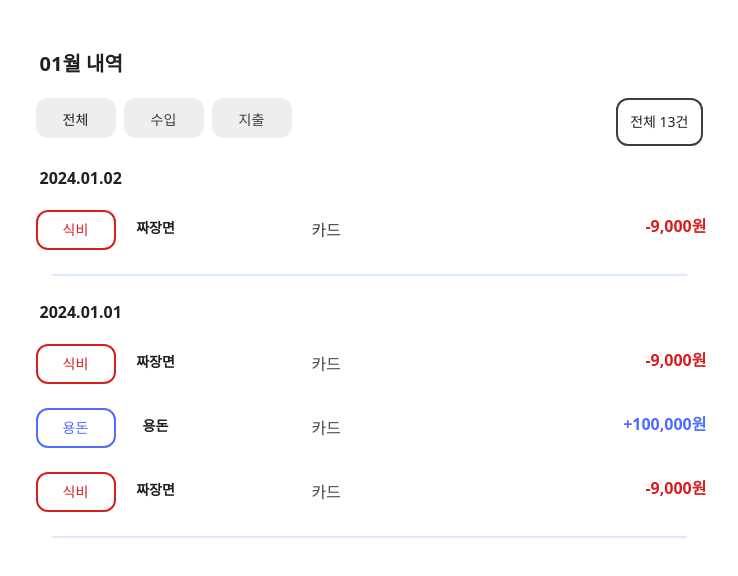
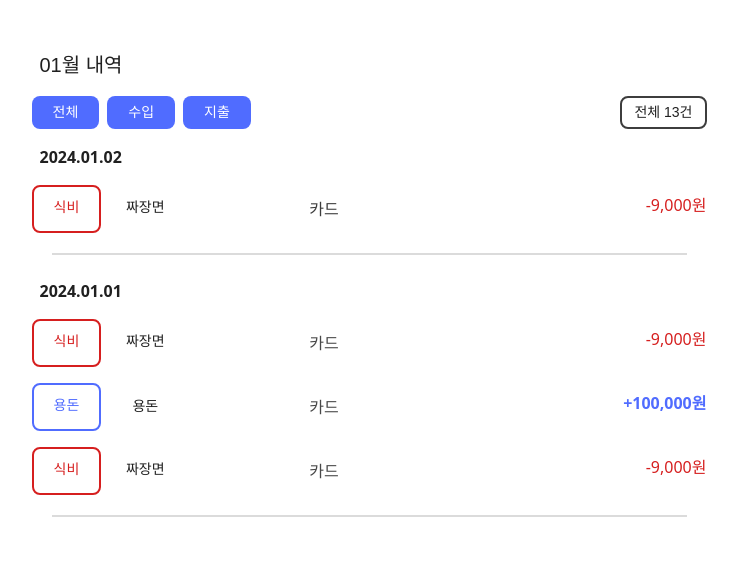
Before and after one commit to woorifisa-service-dev-4th/frontend-1st-woori-real-account-book, a plain HTML site: page public/inputoutput.html in a window 1280 px wide. Shown: the whole page, without its empty margins (271-1009 px from the left). Drawn offline with nearby package versions, Linux system fonts and the light colour scheme; a web font is replaced by a local one.

Commit message:
merge dev

```diff
--- a/public/inputoutput.html
+++ b/public/inputoutput.html
@@ -23,20 +23,17 @@
 <body>
     <div class="flex flex-col items-center pt-[50px]">
         <div class="min-w-[675px]">
-            <h1 class="text-xl ml-2"><strong>01월 내역</strong></h1>
+            <h1 class="weight-600 text-[20px] ml-2">01월 내역</h1>
             <div class="flex justify-between mt-4">
-                <ul class="flex">
-                    <li class="text-center bg-[#EEEEEE] hover:bg-[#506CFF] hover:text-indigo-50 active:bg-violet-700 text-sm h-10 w-20 m-1 p-3 rounded-xl">
-                        <button type="button">전체</button>
-                    </li>
-                    <li class="text-center bg-[#EEEEEE] text-[#3D3D3D] hover:bg-[#506CFF] hover:text-indigo-50 active:bg-violet-700 focus:outline-none focus:ring focus:ring-violet-300 text-sm h-10 w-20 m-1 p-3 rounded-xl">
-                        <button type="button">수입</button>
-                    </li>
-                    <li class="text-center bg-[#EEEEEE] text-[#3D3D3D] hover:bg-[#506CFF] hover:text-indigo-50 active:bg-violet-700 focus:outline-none focus:ring focus:ring-violet-300 text-sm h-10 w-20 m-1 p-3 rounded-xl">
-                        <button type="button">지출</button>
-                    </li>
-                </ul>
-                <div class="text-sm border-2 m-1 p-3 rounded-xl border-[#3D3D3D]">
+                <div class="flex flex-row gap-2">
+                    <button class="bg-[#506CFF] text-white hover:bg-[rgb(47,82,255)] hover:text-white rounded-[8px]  text-[14px] weight-600 px-[21px] py-[5px]"
+                            onclick="">전체</button>
+                    <button class="bg-[#506CFF] text-white hover:bg-[rgb(47,82,255)] hover:text-white rounded-[8px]  text-[14px] weight-600 px-[21px] py-[5px]"
+                            onclick="">수입</button>
+                    <button class="bg-[#506CFF] text-white hover:bg-[rgb(47,82,255)] hover:text-white rounded-[8px]  text-[14px] weight-600 px-[21px] py-[5px]"
+                    onclick="">지출</button>
+                </div>
+                <div class="text-[14px]  weight-500 border-2 px-[12px] py-[4px] rounded-[8px] border-[#3D3D3D]">
                     전체 13건
                 </div>
             </div>
@@ -44,11 +41,11 @@
         <div class="min-w-[675px]">
             <h1 class="text-base mt-4 ml-2 "><strong>2024.01.02</strong></h1>
             <div class="flex justify-between">
-                <ul class="flex mt-4">
-                    <li class="text-center text-sm h-10 w-20 text-[#D61F1F] m-1 p-2 rounded-xl border-2 border-[#D61F1F]">
+                <ul class="flex flex-row gap-2 mt-4">
+                    <li class="text-[14px] weight-500 border-2 px-[20px] py-[10px] rounded-[8px] text-[#D61F1F] border-[#D61F1F]">
                        식비
                     </li>
-                    <li class="font-bold text-center text-sm h-10 w-16 m-1 p-2">
+                    <li class=" text-center text-sm h-10 w-16 m-1 p-2">
                         짜장면
                      </li>
                      <li class="m-1 ml-28 p-2  text-[#3D3D3D]">
@@ -57,14 +54,12 @@
                 </ul>
                 <div>
                     <ul>
-                        <li class="text-[#D61F1F] mt-6">
-                            <strong>-9,000원</strong>
-                         </li>
+                        <li class="text-[#D61F1F] mt-6"> -9,000원</li>
                     </ul>
                 </div>
             </div>
 
-            <div class="border-blue-100 border-t border-[1px] m-5"></div>
+            <div class="border-[#DBDBDB] border-t border-[1px] m-5"></div>
 
         </div>
 
@@ -72,11 +67,11 @@
             <h1 class="text-base mt-1 ml-2"><strong>2024.01.01</strong>
             </h1>
             <div class="flex justify-between">
-                <ul class="flex mt-4">
-                    <li class="text-center text-sm h-10 w-20 text-[#D61F1F] m-1 p-2 rounded-xl border-2 border-[#D61F1F]">
+                <ul class="flex flex-row gap-2 mt-4 ">
+                    <li class="text-[14px]  weight-500 border-2 px-[20px] py-[10px] rounded-[8px] text-[#D61F1F] border-[#D61F1F]">
                         식비
                      </li>
-                     <li class="font-bold text-center text-sm h-10 w-16 m-1 p-2">
+                     <li class="text-center text-sm h-10 w-16 m-1 p-2">
                         짜장면
                      </li>
                      <li class="m-1 ml-28 p-2  text-[#484848]">
@@ -84,15 +79,15 @@
                      </li>
                 </ul>
                 <div class="text-[#D61F1F] mt-6">
-                    <strong>-9,000원</strong>
+                    -9,000원
                 </div>
             </div>
             <div class="flex justify-between">
-                <ul class="flex mt-4">
-                    <li class="text-center text-sm h-10 w-20 text-[#506CFF] m-1 p-2 rounded-xl border-2 border-[#506CFF]">
+                <ul class="flex flex-row gap-2 mt-4">
+                    <li class="text-[14px] weight-500 border-2 px-[20px] py-[10px] rounded-[8px] text-[#506CFF] border-[#506CFF]">
                        용돈
                     </li>
-                    <li class="font-bold text-center text-sm h-10 w-16 m-1 p-2">
+                    <li class="text-center text-[14px] h-10 w-16 m-1 p-2">
                         용돈
                      </li>
                      <li class="m-1 ml-28 p-2  text-[#484848]">
@@ -104,20 +99,20 @@
                 </div>
             </div>
             <div class="flex justify-between">
-                <ul class="flex mt-4">
-                    <li class="text-center text-sm h-10 w-20 text-[#D61F1F] m-1 p-2 rounded-xl border-2 border-[#D61F1F]">
+                <ul class="flex flex-row gap-2 mt-4">
+                    <li class="text-[14px] weight-500 border-2 px-[20px] py-[10px] rounded-[8px] text-[#D61F1F] border-[#D61F1F]">
                        식비
                     </li>
-                    <li class="font-bold text-center text-sm h-10 w-16 m-1 p-2 ">
+                    <li class="text-center text-sm h-10 w-16 m-1 p-2 ">
                         짜장면
                      </li>
                      <li class="m-1 ml-28 p-2  text-[#484848]">
                         카드
                      </li>
                 </ul>
-                <div class="text-[#D61F1F] mt-6"><strong>-9,000원</strong></div>
+                <div class="text-[#D61F1F] mt-6">-9,000원</div>
             </div>
-            <div class="border-blue-100 border-t border-[1px] m-5"></div>
+            <div class="border-[#DBDBDB] border-t border-[1px] m-5"></div>
         </div>
     </div>
 </div>
```
